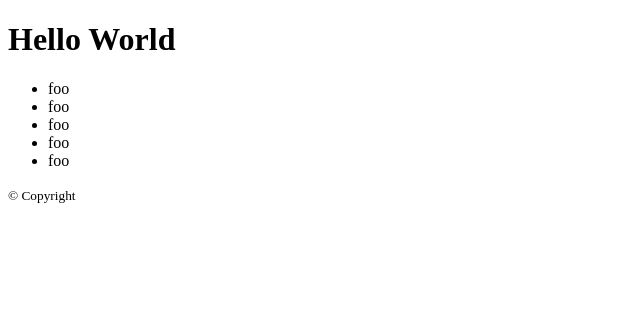
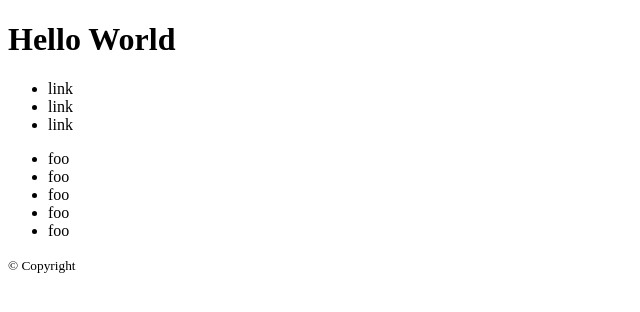
Before and after one commit to stribis/git_intro_919, a plain HTML site: page index.html in a window 1280 px wide. Shown: the whole page, without its empty margins (0-640 px from the left). Drawn offline with Linux system fonts and the light colour scheme.

Commit message:
add nav feature

```diff
--- a/index.html
+++ b/index.html
@@ -9,6 +9,13 @@
   <header>
     <h1>Hello World</h1>
   </header>
+  <nav>
+    <ul>
+      <li>link</li>
+      <li>link</li>
+      <li>link</li>
+    </ul>
+  </nav>
   <main>
     <ul>
       <li>foo</li>
```
